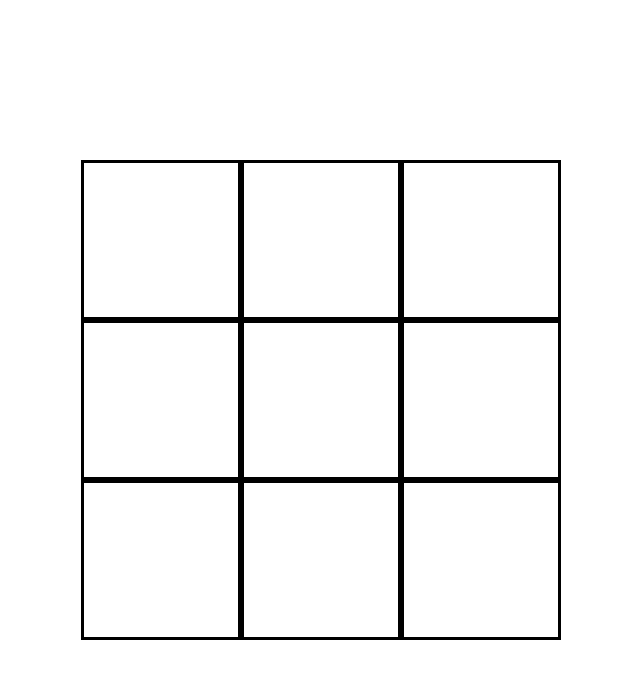
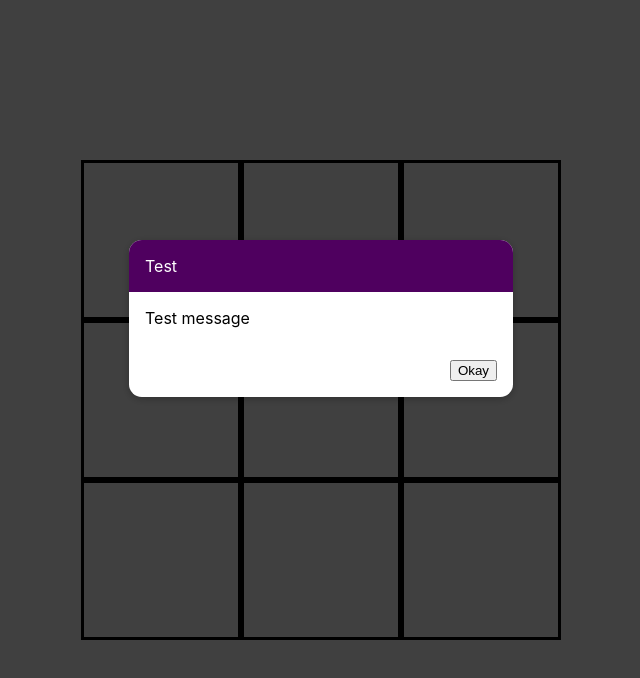
Before and after one commit to ngmihai/react-tic-tac-toe, a React (Create React App) app: page / in a window 1280 px wide. Shown: the top 678 px of the page, without its empty margins (319-959 px from the left). Built offline with nearby package versions, Linux system fonts and the light colour scheme.

Commit message:
Add modal component with created with react portal

```diff
--- a/public/index.html
+++ b/public/index.html
@@ -29,15 +29,7 @@
   <body>
     <noscript>You need to enable JavaScript to run this app.</noscript>
     <div id="root"></div>
-    <!--
-      This HTML file is a template.
-      If you open it directly in the browser, you will see an empty page.
-
-      You can add webfonts, meta tags, or analytics to this file.
-      The build step will place the bundled scripts into the <body> tag.
-
-      To begin the development, run `npm start` or `yarn start`.
-      To create a production bundle, use `npm run build` or `yarn build`.
-    -->
+    <div id="backdrop-root"></div>
+    <div id="overlay-root"></div>
   </body>
 </html>
--- a/src/App.tsx
+++ b/src/App.tsx
@@ -1,10 +1,10 @@
 import "./App.css";
-import Board from "./components/board/Board";
+import Game from "./components/game/Game";
 
 function App() {
   return (
     <div className="App">
-      <Board />
+      <Game />
     </div>
   );
 }
--- /dev/null
+++ b/src/components/game/Game.tsx
@@ -0,0 +1,23 @@
+import * as React from "react";
+
+import Board from "../board/Board";
+import Modal from "../ui/Modal";
+
+const Game: React.FC = () => {
+  const [openModal, setOpenModal] = React.useState(true);
+
+  return (
+    <>
+      <Board />
+      {openModal && (
+        <Modal
+          title="Test"
+          message="Test message"
+          onConfirm={() => setOpenModal(false)}
+        />
+      )}
+    </>
+  );
+};
+
+export default Game;
--- /dev/null
+++ b/src/components/ui/Card.tsx
@@ -0,0 +1,15 @@
+import * as React from "react";
+import classNames from "classnames";
+
+import styles from "./styles/Card.module.css";
+
+type Props = {
+  className?: string;
+  children?: React.ReactNode;
+};
+
+const Card: React.FC<Props> = ({ className, children }) => {
+  return <div className={classNames(styles.card, className)}>{children}</div>;
+};
+
+export default Card;
--- /dev/null
+++ b/src/components/ui/Modal.tsx
@@ -0,0 +1,49 @@
+import * as React from "react";
+import ReactDOM from "react-dom";
+
+import Card from "./Card";
+
+import styles from "./styles/Modal.module.css";
+
+type BackgropProps = {
+  onConfirm?: () => void;
+};
+
+type ModalProps = {
+  title?: string;
+  message: string;
+  onConfirm?: () => void;
+};
+
+const Backdrop: React.FC<BackgropProps> = ({ onConfirm }) => {
+  return <div className={styles.backdrop} onClick={onConfirm} />;
+};
+
+const ModalOverlay: React.FC<ModalProps> = ({ title, message, onConfirm }) => {
+  return (
+    <Card className={styles.modal}>
+      {title && <header className={styles.header}>{title}</header>}
+      <main className={styles.content}>{message}</main>
+      <footer className={styles.actions}>
+        <button onClick={onConfirm}>Okay</button>
+      </footer>
+    </Card>
+  );
+};
+
+const Modal: React.FC<ModalProps> = ({ title, message, onConfirm }) => {
+  return (
+    <>
+      {ReactDOM.createPortal(
+        <Backdrop onConfirm={onConfirm} />,
+        document.getElementById("backdrop-root") as HTMLElement
+      )}
+      {ReactDOM.createPortal(
+        <ModalOverlay title={title} message={message} onConfirm={onConfirm} />,
+        document.getElementById("overlay-root") as HTMLElement
+      )}
+    </>
+  );
+};
+
+export default Modal;
--- /dev/null
+++ b/src/components/ui/styles/Card.module.css
@@ -0,0 +1,5 @@
+.card {
+  background: white;
+  box-shadow: 0 2px 8px rgba(0, 0, 0, 0.26);
+  border-radius: 0.8rem;
+}
--- /dev/null
+++ b/src/components/ui/styles/Modal.module.css
@@ -0,0 +1,34 @@
+.backdrop {
+  position: fixed;
+  top: 0;
+  left: 0;
+  width: 100%;
+  height: 100vh;
+  z-index: 10;
+  background-color: rgb(0, 0, 0, 0.75);
+}
+
+.modal {
+  position: fixed;
+  top: 30vh;
+  left: 35%;
+  width: 30%;
+  z-index: 100;
+  overflow: hidden;
+}
+
+.header {
+  background-color: #4f005f;
+  color: white;
+  padding: 1rem;
+}
+
+.content {
+  padding: 1rem;
+}
+
+.actions {
+  padding: 1rem;
+  display: flex;
+  justify-content: flex-end;
+}
```
